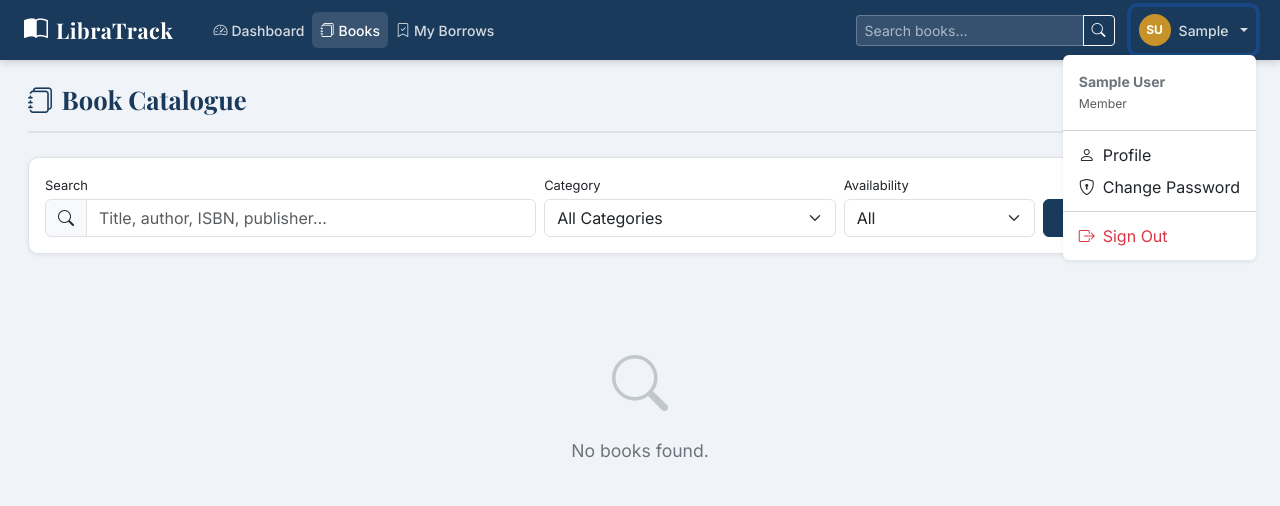
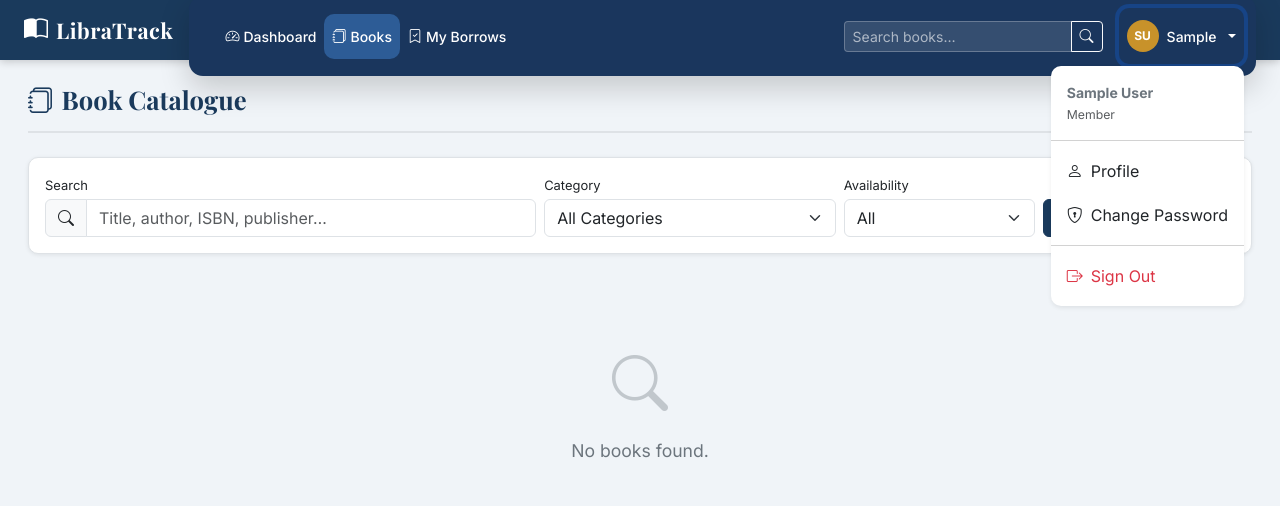
Before and after one commit to The-Comrade-s/Library-Management-system, a Flask app: page /books/ in a window 1280 px wide, after a click that opens the changed part. Shown: the top 506 px of the page. Run offline with Flask 3, Linux system fonts and the light colour scheme; the visitor is signed in with stand-in values (Sample User, id 1); data that the repository does not hold is empty; some libraries are stand-ins or nearby versions.

Commit message:
Enhance navbar styles with new CSS rules
Added styles for navbar improvements including background, padding, and hover effects.

```diff
--- a/app/static/css/style.css
+++ b/app/static/css/style.css
@@ -350,3 +350,44 @@ tr.overdue-row td { background: #fff5f5 !important; }
   .dashboard-grid { grid-template-columns: repeat(2, 1fr); }
   .lms-table { font-size: .8rem; }
 }
+/* ===============================
+   Navbar Improvements
+================================ */
+
+.navbar-collapse{
+    background:#1a365d;
+    border-radius:14px;
+    padding:12px;
+    margin-top:12px;
+    box-shadow:0 12px 30px rgba(0,0,0,.18);
+    transition:.3s ease;
+}
+
+.navbar-collapse .nav-link{
+    color:#fff !important;
+    padding:12px 16px;
+    border-radius:10px;
+    font-weight:500;
+    transition:.25s;
+}
+
+.navbar-collapse .nav-link:hover,
+.navbar-collapse .nav-link.active{
+    background:#2d5c96;
+    color:#fff !important;
+}
+
+.navbar-collapse .dropdown-menu{
+    border:none;
+    border-radius:10px;
+    overflow:hidden;
+    box-shadow:0 8px 25px rgba(0,0,0,.15);
+}
+
+.navbar-collapse .dropdown-item{
+    padding:10px 16px;
+}
+
+.navbar-collapse .dropdown-item:hover{
+    background:#eef4ff;
+              }
```
